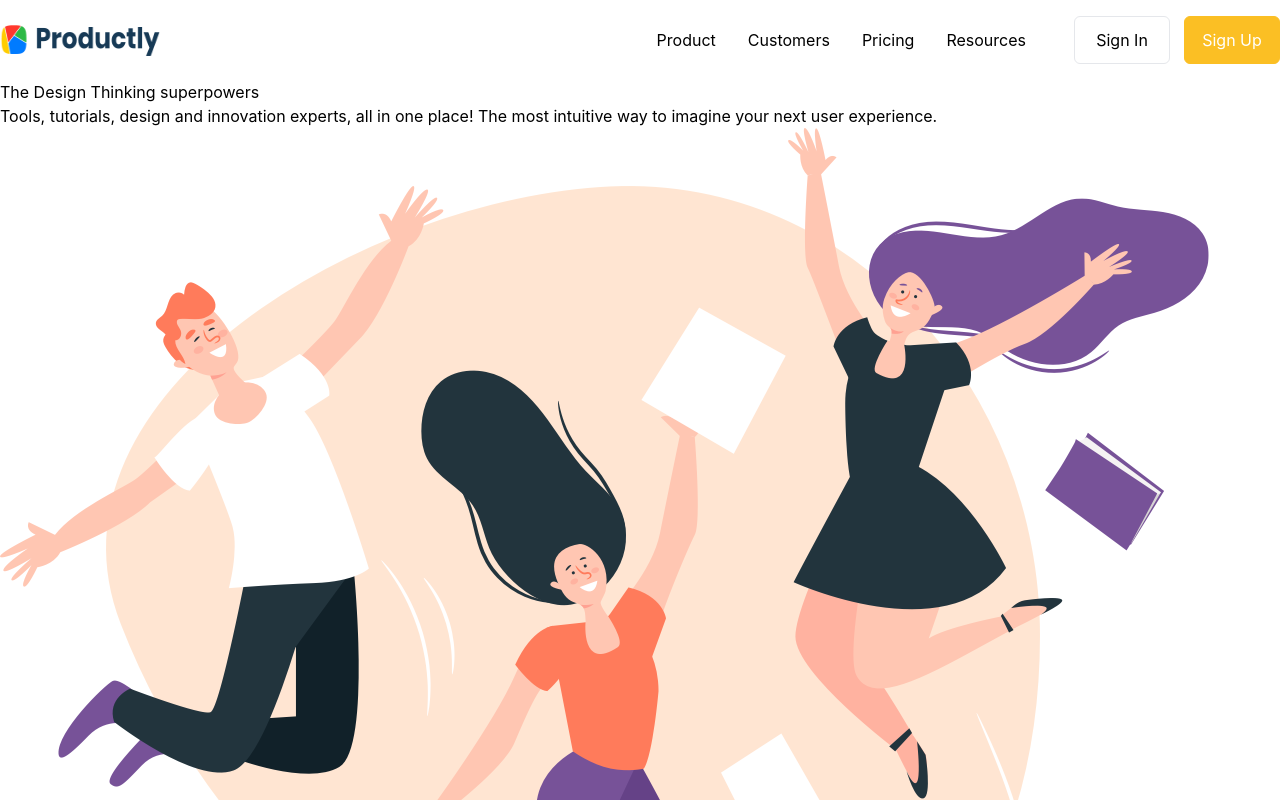
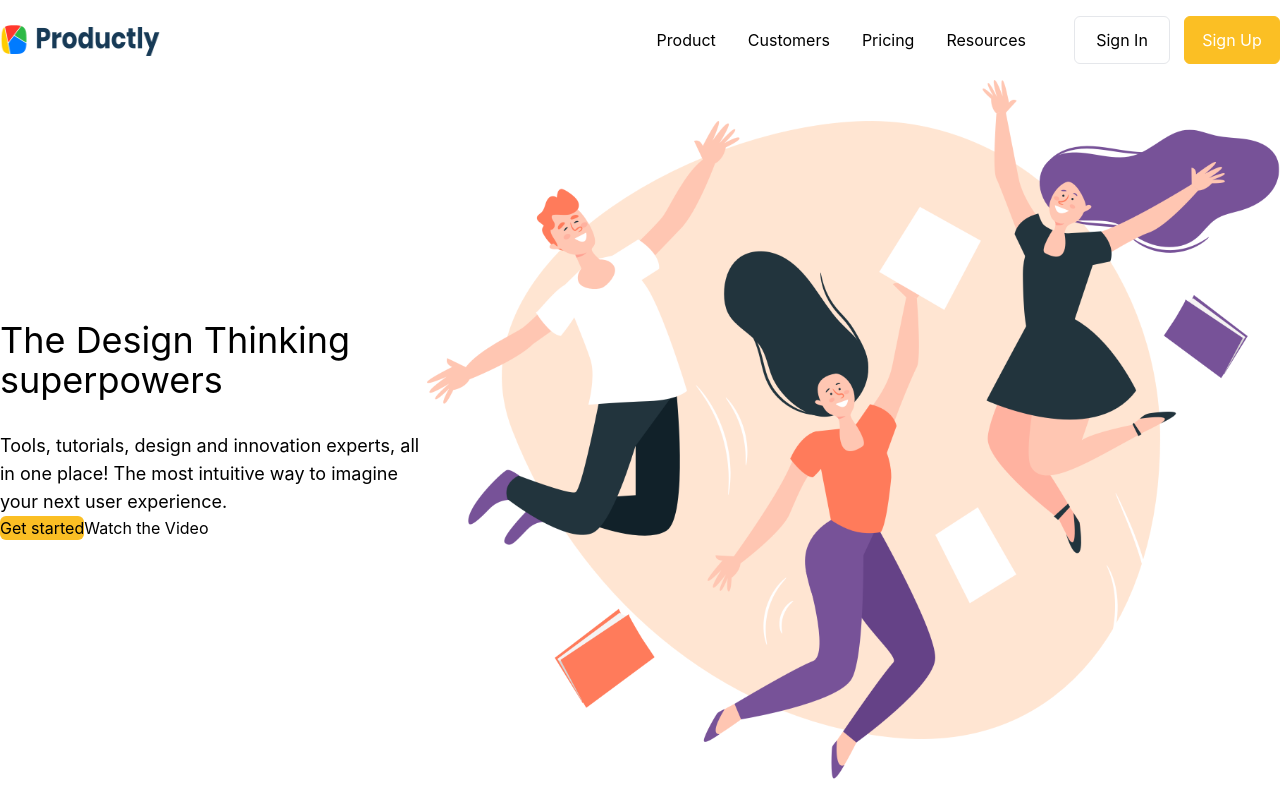
Before and after one commit to ghostcode/productly, a React (Create React App) app: page / in a window 1280 px wide. Shown: the top 800 px of the page. Built offline with nearby package versions, Linux system fonts and the light colour scheme.

Commit message:
add hero

```diff
--- a/src/components/Hero.js
+++ b/src/components/Hero.js
@@ -2,15 +2,24 @@ import HeroImg from '../assets/hero.png'
 
 function Hero() {
   return (
-    <div className="lg:container lg:mx-auto">
+    <div className="lg:container lg:mx-auto flex items-center">
       <div>
-        <h3>The Design Thinking superpowers</h3>
-        <p>
+        <h3 className="mb-8 text-4xl">The Design Thinking superpowers</h3>
+        <p className="text-lg">
           Tools, tutorials, design and innovation experts, all in one place! The
           most intuitive way to imagine your next user experience.
         </p>
+        <div className="flex items-center">
+          <div className="flex items-center rounded-md bg-amber-400 border-amber-400">
+            Get started
+          </div>
+          <div>
+            <span></span>
+            <span>Watch the Video</span>
+          </div>
+        </div>
       </div>
-      <img src={HeroImg} alt="" />
+      <img className="w-2/3" src={HeroImg} alt="" />
     </div>
   );
 }
```
